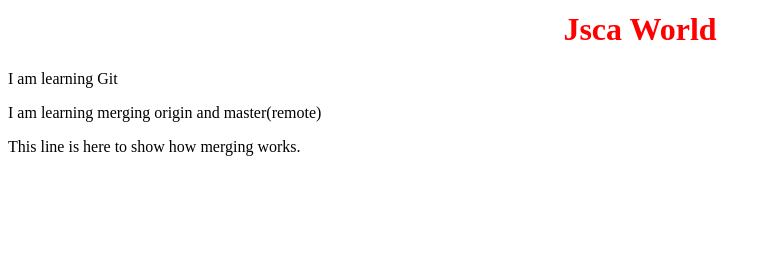
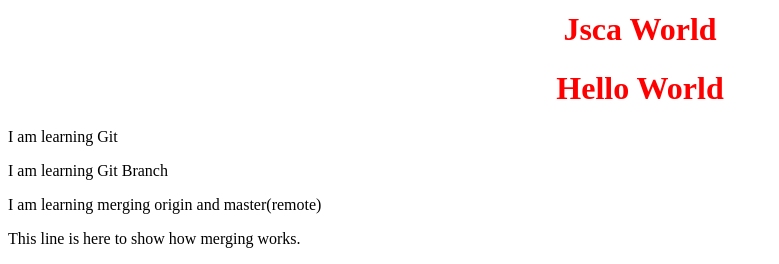
Before and after one commit to meetdonga2125/Git_Demo_Repo, a plain HTML site: page index.html in a window 1280 px wide. Shown: the part 1721-1985 px from the top of the page, without its empty margins (0-779 px from the left). Before the commit the page ends 1893 px from the top, so only its background shows below. Drawn offline with Linux system fonts and the light colour scheme.

Commit message:
Update index.html

```diff
--- a/index.html
+++ b/index.html
@@ -22,7 +22,9 @@
         <img src="natural2.jpg" alt="Natural2 Photo">
     </div>
     <h1> Jsca World</h1>
+    <h1> Hello World</h1>
     <p>I am learning Git</p>
+    <p>I am learning Git Branch</p>
     <p>I am learning merging origin and master(remote)</p>
     <p>This line is here to show how merging works.</p>
 
```
